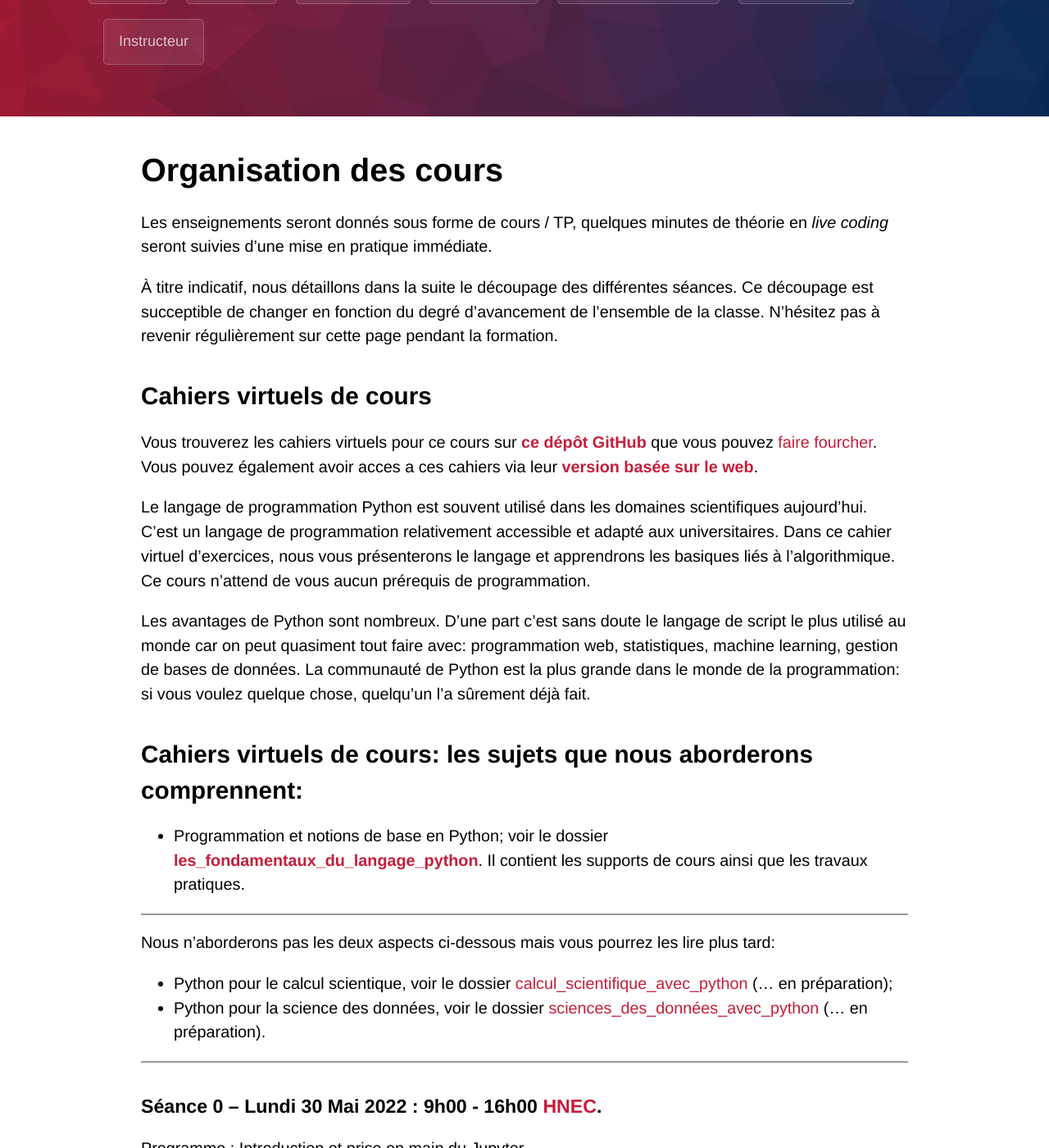
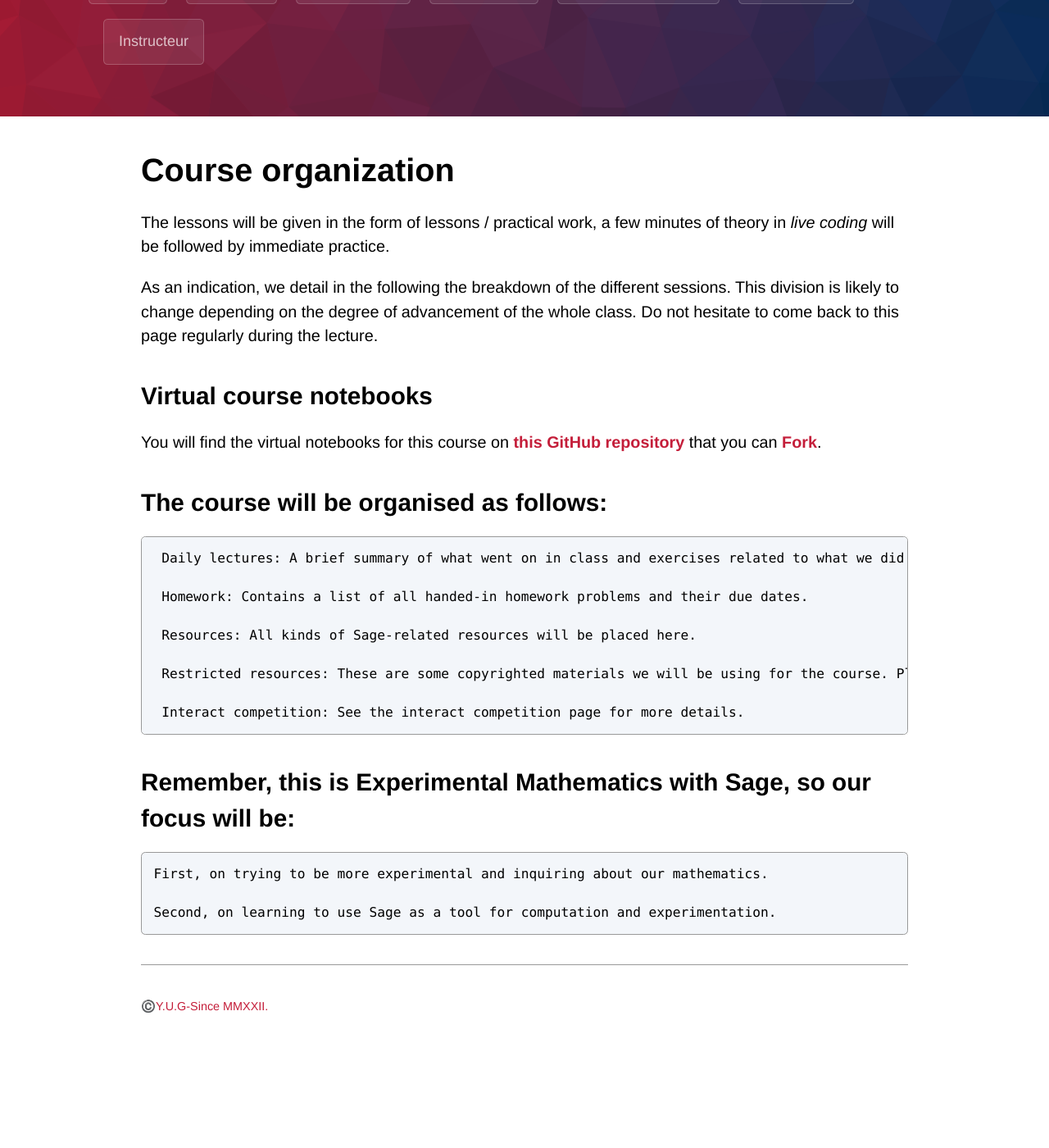
Before and after one commit to WoComtoQC/wocomtoqc.github.io, a Jekyll site: the page built from organisation.md, in a window 1280 px wide and 1400 px high, scrolled down 308 px. Shown: the whole window at 82% size. Built offline with Jekyll 4.4.1, drawn with Linux system fonts in a browser that asks for light colours; some web fonts are replaced; our own code applies the rules of GitHub Pages for plain Markdown files; after the commit the page ends 1602 px from its top, so only the background shows below that; some of the changed text lies outside the part shown.

Commit message:
Update organisation.md

````diff
--- a/organisation.md
+++ b/organisation.md
@@ -2,125 +2,33 @@
 layout: default
 ---
 
-# Organisation des cours
+# Course organization
 
-Les enseignements seront donnés sous forme de cours / TP, quelques minutes de théorie en *live coding* seront suivies d’une mise en pratique immédiate.
+The lessons will be given in the form of lessons / practical work, a few minutes of theory in *live coding* will be followed by immediate practice.
 
-À titre indicatif, nous détaillons dans la suite le découpage des différentes séances. Ce découpage est succeptible de changer en fonction du degré d’avancement de l’ensemble de la classe. N’hésitez pas à revenir régulièrement sur cette page pendant la formation.
+As an indication, we detail in the following the breakdown of the different sessions. This division is likely to change depending on the degree of advancement of the whole class. Do not hesitate to come back to this page regularly during the lecture.
 
 
-## Cahiers virtuels de cours
+## Virtual course notebooks
 
- Vous trouverez les cahiers virtuels pour ce cours sur [**ce dépôt GitHub**](https://github.com/KeuCoding/Introduction-a-la-programmation-avec-Python-In2Py) que vous pouvez [faire fourcher](https://github.com/KeuCoding/Introduction-a-la-programmation-avec-Python-In2Py/fork).
-Vous pouvez également avoir acces a ces cahiers via leur [**version basée sur le web**](https://github.com/gabayae/colab-notebooks-in2py).
-
-Le langage de programmation Python est souvent utilisé dans les domaines scientifiques aujourd'hui. C’est un langage de programmation relativement accessible et adapté aux universitaires. Dans ce cahier virtuel d'exercices, nous vous présenterons le langage et apprendrons les basiques liés à l'algorithmique. Ce cours n'attend de vous aucun prérequis de programmation.
-
-Les avantages de Python sont nombreux. D'une part c'est sans doute le langage de script le plus utilisé au monde car on peut quasiment tout faire avec: programmation web, statistiques, machine learning, gestion de bases de données. La communauté de Python est la plus grande dans le monde de la programmation: si vous voulez quelque chose, quelqu'un l'a sûrement déjà fait.
+You will find the virtual notebooks for this course on [**this GitHub repository**]() that you can [**Fork**](/fork).
 
 
+## The course will be organised as follows:
+
+     Daily lectures: A brief summary of what went on in class and exercises related to what we did and what we will be possibly doing next time.
+
+     Homework: Contains a list of all handed-in homework problems and their due dates.
+
+     Resources: All kinds of Sage-related resources will be placed here.
+
+     Restricted resources: These are some copyrighted materials we will be using for the course. Please DO NOT distribute any of them outside of AIMS South Africa.
+
+     Interact competition: See the interact competition page for more details.
 
 
-## Cahiers virtuels de cours: les sujets que nous aborderons comprennent:
+## Remember, this is Experimental Mathematics with Sage, so our focus will be:
 
-  * Programmation et notions de base en Python; voir le dossier [**les_fondamentaux_du_langage_python**](https://github.com/KeuCoding/Introduction-a-la-programmation-avec-Python-In2Py/tree/main/les_fondamentaux_du_langage_python). Il contient les supports de cours ainsi que les travaux pratiques.
+    First, on trying to be more experimental and inquiring about our mathematics.
 
-****
-  Nous n'aborderons pas les deux aspects ci-dessous mais vous pourrez les lire plus tard:
-
-  * Python pour le calcul scientique, voir le dossier [calcul_scientifique_avec_python](https://github.com/KeuCoding/Introduction-a-la-programmation-avec-Python-In2Py/tree/main/calcul_scientifique_avec_python) (... en préparation);
-  * Python pour la science des données, voir le dossier [sciences_des_données_avec_python](https://github.com/KeuCoding/Introduction-a-la-programmation-avec-Python-In2Py/tree/main/sciences_des_données_avec_python) (... en préparation).
-
-****
-
-### Séance 0 – Lundi 30 Mai 2022 : 9h00 - 16h00 [HNEC](https://fr.wikipedia.org/wiki/Heure_normale_d%27Europe_centrale).
-
-Programme : Introduction et prise en main du Jupyter.
-
-Notions: [00. Introduction à python](https://github.com/gabayae/colab-notebooks-in2py/blob/main/00_Introduction_%C3%A0_python.ipynb), [01. Variables et affectations](https://github.com/gabayae/colab-notebooks-in2py/blob/main/01_Variables_et_affectations.ipynb), [02. Chaînes de caractères](https://github.com/gabayae/colab-notebooks-in2py/blob/main/02_Cha%C3%AEnes_de_caract%C3%A8res.ipynb).
-
-Travaux Pratiques: [TP1](https://github.com/gabayae/colab-notebooks-in2py/blob/main/In2Py_TP_01.ipynb); [TP2](https://github.com/gabayae/colab-notebooks-in2py/blob/main/In2Py_TP_02.ipynb)
-
- En complément du chapitre de présentation des bases du langage Python, vous pourrez également consulter avec profit les [cinq premières sections du tutoriel officiel de Python](https://docs.python.org/fr/3/tutorial/).
-
-
-
-
-### Séance 1 – Mardi 31 Mai 2022 : 9h00 - 16h00 [HNEC](https://fr.wikipedia.org/wiki/Heure_normale_d%27Europe_centrale).
-
-Programme :  listes, dictionnaires, tuples et sets, boucles et comparaisons, tests.
-
-Notions: [03. Objets itérables ou conteneurs](https://github.com/gabayae/colab-notebooks-in2py/blob/main/03_Objets_it%C3%A9rables_ou_conteneurs.ipynb), [04. Contrôle du flux d'instructions](https://github.com/gabayae/colab-notebooks-in2py/blob/main/04_Contr%C3%B4le_du_flux_d_instructions.ipynb).
-
-Travaux Pratiques: [TP3](https://github.com/gabayae/colab-notebooks-in2py/blob/main/In2Py_TP_03.ipynb); [TP4](https://github.com/gabayae/colab-notebooks-in2py/blob/main/In2Py_TP_04.ipynb).
-
-
-### Séance 2 – Mercredi 1er Juin 2022 : 9h00 - 16h00 [HNEC](https://fr.wikipedia.org/wiki/Heure_normale_d%27Europe_centrale).
-
-Programme :  fonctions, modules et paquets, programmation orientée objet.
-
-Notions: [05. Fonctions, Modules et Packages](https://github.com/gabayae/colab-notebooks-in2py/blob/main/05_Fonctions_Modules_et_Packages.ipynb), [06. Classes et POO](https://github.com/gabayae/colab-notebooks-in2py/blob/main/06_Classes_et_POO.ipynb).
-
-Travaux Pratiques: [TP5](https://github.com/gabayae/colab-notebooks-in2py/blob/main/In2Py_TP_05.ipynb)
-
-
-## Évaluations
-
-En dehors de l'examen sur table que vous ferez, 40% de votre note finale proviendra des séances de TD/TP, d'une courte présentation (thèmes d'exposé) sur l'un des sujets ci-dessous et d'un petit projet de groupe.
-
-
-
-### Une liste de thèmes d'exposé est donnée en-dessous et vous êtes appelé à en choisir au moins un que vous présenterez:
-
-Par ordre décroissant de priorité:
-
-#### Les thèmes d'exposés de priorité 0.
- ```
-   - Etude des expressions régulières
-   - Les modules et méthodes de gestion de fichiers sous Python
-   - Gestion des erreurs et des exceptions
- ```
-
-
-#### Les thèmes d'exposés de priorité 1.
-
-   - Introduction à `Numpy`
-   - Introduction à `Matplotlib`
-
-#### Les thèmes d'exposés de priorité 2.
-
-  - Introduction à `Pandas`
-  - Introduction à `Seaborn`
-  - Introduction à `Scikit-Learn`
-
-
-#### Les thèmes d'exposés de priorité 3.
- ```
-  - Les Tests en Python
-  - Le contrôle de version avec `Git`
- ```
-
-#### Les thèmes d'exposés de priorité 4.
-
-  - Introduction à `SciPy`
-  - Introduction à `Sympy`
-
-
-
-#### Les thèmes d'exposés de priorité 5.
-
-  - Le module `URLLIB`
-  - Le module `BeautifulSoup`
-  - Le module `NLTK`
-  - Application web avec `Django`
-
-
-#### Optionnel
-
-  - Un tour de `Markdown` dans un calepin Jupyter
-  - Un apercu du puissant outil qu'est [`Colab`](https://colab.research.google.com/notebooks/welcome.ipynb?hl=fr)
-
-
-Les ressources données ci-dessus peuvent être de très bonnes ressources et fournissent certainement de la docmentation nécessaire dans votre investigation sur les thèmes ci-dessus proposés.
-
- Vous pouvez choisir votre thème d'exposé en allant [**ici**](https://docs.google.com/spreadsheets/d/1GS8a5dYb9OEJZBK1pQKEisIN2PkdXZYxkucMa15NNnA/edit#gid=0).
+    Second, on learning to use Sage as a tool for computation and experimentation.
````
